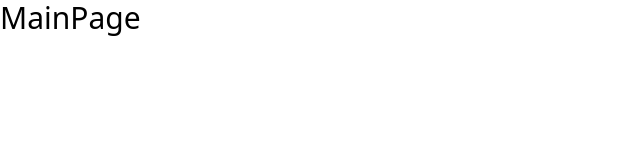
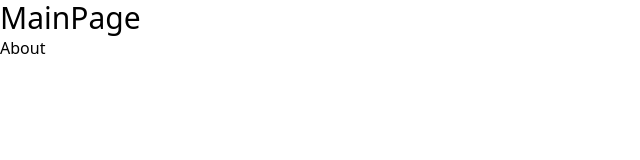
Before and after one commit to doup2001/FullStack_Front, a React (Create React App) app: page / in a window 1280 px wide. Shown: the top 160 px of the page, without its empty margins (0-640 px from the left). Built offline with nearby package versions, Linux system fonts and the light colour scheme.

Commit message:
feat : [SPA] Link활용한 이동 방식

```diff
--- a/src/pages/MainPage.js
+++ b/src/pages/MainPage.js
@@ -1,13 +1,15 @@
 import React from 'react';
+import { Link } from 'react-router-dom';
 
 function MainPage(props) {
-    return (
-        <div className={'text-3xl'}>
-            <div>
-                MainPage
-            </div>
-        </div>
-    );
+  return (
+    <div>
+      <div className={'text-3xl'}>MainPage</div>
+      <div>
+        <Link to='/about'>About</Link>
+      </div>
+    </div>
+  );
 }
 
 export default MainPage;
```
